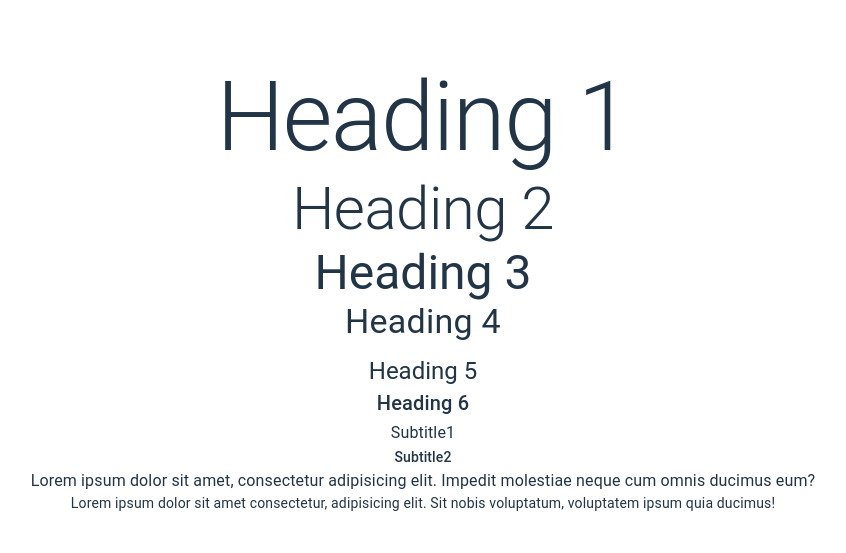
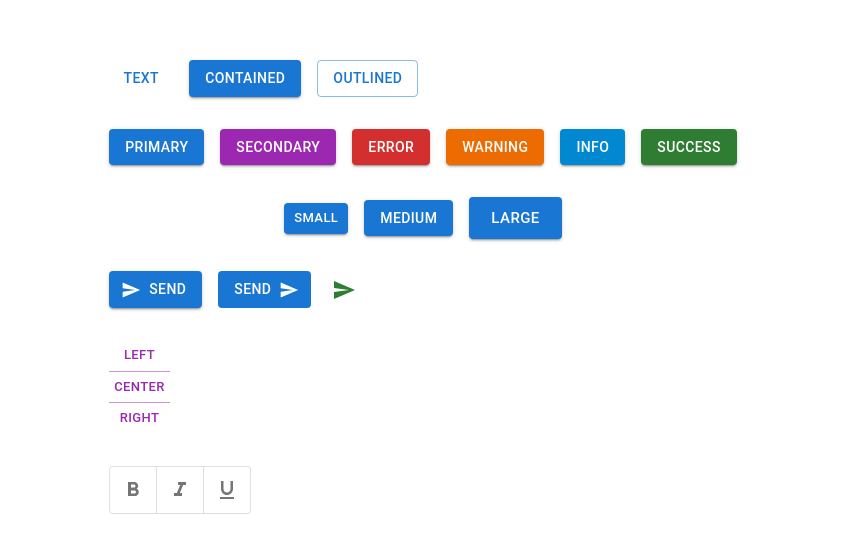
Before and after one commit to Arnau-webDev/Mui-playground, a React (Vite) app: page / in a window 1280 px wide. Shown: the part 113-666 px from the top of the page, without its empty margins (217-1063 px from the left). Built offline with nearby package versions, Linux system fonts and the light colour scheme.

Commit message:
Mui Button component

```diff
--- a/package.json
+++ b/package.json
@@ -12,6 +12,7 @@
   "dependencies": {
     "@emotion/react": "^11.11.1",
     "@emotion/styled": "^11.11.0",
+    "@mui/icons-material": "^5.14.11",
     "@mui/material": "^5.14.11",
     "react": "^18.2.0",
     "react-dom": "^18.2.0"
@@ -19,10 +20,11 @@
   "devDependencies": {
     "@types/react": "^18.2.15",
     "@types/react-dom": "^18.2.7",
-    "@typescript-eslint/eslint-plugin": "^6.0.0",
-    "@typescript-eslint/parser": "^6.0.0",
+    "@typescript-eslint/eslint-plugin": "^6.7.3",
+    "@typescript-eslint/parser": "^6.7.3",
     "@vitejs/plugin-react": "^4.0.3",
     "eslint": "^8.45.0",
+    "eslint-plugin-react": "^7.33.2",
     "eslint-plugin-react-hooks": "^4.6.0",
     "eslint-plugin-react-refresh": "^0.4.3",
     "typescript": "^5.0.2",
--- a/src/App.tsx
+++ b/src/App.tsx
@@ -1,13 +1,15 @@
-import './App.css'
-import MuiTypography from './components/MuiTypography'
+import './App.css';
+import MuiButton from './components/MuiButton';
+import MuiTypography from './components/MuiTypography';
 
 function App() {
 
-  return (
-    <>
-      <MuiTypography />
-    </>
-  )
+	return (
+		<>
+			{/* <MuiTypography /> */}
+			<MuiButton />
+		</>
+	);
 }
 
-export default App
+export default App;
--- /dev/null
+++ b/src/components/MuiButton.tsx
@@ -0,0 +1,113 @@
+import { useState } from 'react';
+import {
+	Stack,
+	Button,
+	IconButton,
+	ButtonGroup,
+	ToggleButtonGroup,
+	ToggleButton
+} from '@mui/material';
+import SendIcon from '@mui/icons-material/Send';
+import FormatBoldIcon from '@mui/icons-material/FormatBold';
+import FormatItalicIcon from '@mui/icons-material/FormatItalic';
+import FormatUnderlinedIcon from '@mui/icons-material/FormatUnderlined';
+
+const MuiButton = () => {
+	const [formats, setFormats] = useState<string[]>([]);
+	console.log(formats);
+
+	const handleFormatChange = (
+		_event: React.MouseEvent<HTMLElement>,
+		updatedFormats: string[]
+	) => {
+		setFormats(updatedFormats);
+	};
+	return (
+		<Stack spacing={4}>
+			<Stack spacing={2} direction='row'>
+				<Button variant='text' href='https://google.com'>
+          Text
+				</Button>
+				<Button variant='contained'>Contained</Button>
+				<Button variant='outlined'>Outlined</Button>
+			</Stack>
+			<Stack spacing={2} direction='row'>
+				<Button variant='contained' color='primary'>
+          Primary
+				</Button>
+				<Button variant='contained' color='secondary'>
+          Secondary
+				</Button>
+				<Button variant='contained' color='error'>
+          Error
+				</Button>
+				<Button variant='contained' color='warning'>
+          Warning
+				</Button>
+				<Button variant='contained' color='info'>
+          Info
+				</Button>
+				<Button variant='contained' color='success'>
+          Success
+				</Button>
+			</Stack>
+			<Stack display='block' spacing={2} direction='row'>
+				<Button variant='contained' size='small'>
+          Small
+				</Button>
+				<Button variant='contained' size='medium'>
+          Medium
+				</Button>
+				<Button variant='contained' size='large'>
+          Large
+				</Button>
+			</Stack>
+			<Stack spacing={2} direction='row'>
+				<Button
+					variant='contained'
+					startIcon={<SendIcon />}
+					disableRipple
+					onClick={() => alert('Clicked')}>
+          Send
+				</Button>
+				<Button variant='contained' endIcon={<SendIcon />} disableElevation>
+          Send
+				</Button>
+				<IconButton color='success' size='small' aria-label='send'>
+					<SendIcon />
+				</IconButton>
+			</Stack>
+			<Stack direction='row'>
+				<ButtonGroup
+					variant='text'
+					orientation='vertical'
+					size='small'
+					color='secondary'
+					aria-label='alignment button group'>
+					<Button onClick={() => alert('Left clicked')}>Left</Button>
+					<Button>Center</Button>
+					<Button>Right</Button>
+				</ButtonGroup>
+			</Stack>
+			<Stack direction='row'>
+				<ToggleButtonGroup
+					exclusive
+					value={formats}
+					onChange={handleFormatChange}
+					aria-label='text formatting'>
+					<ToggleButton value='bold' aria-label='bold'>
+						<FormatBoldIcon />
+					</ToggleButton>
+					<ToggleButton value='italic' aria-label='italic'>
+						<FormatItalicIcon />
+					</ToggleButton>
+					<ToggleButton value='underlined' aria-label='underline'>
+						<FormatUnderlinedIcon />
+					</ToggleButton>
+				</ToggleButtonGroup>
+			</Stack>
+		</Stack>
+	);
+};
+
+export default MuiButton;
```
Also changed, not shown: src/components/MuiTypography.tsx (+17 -18 lines), .eslintrc.cjs, 1 other file (tests, documents, lock files or other folders).
